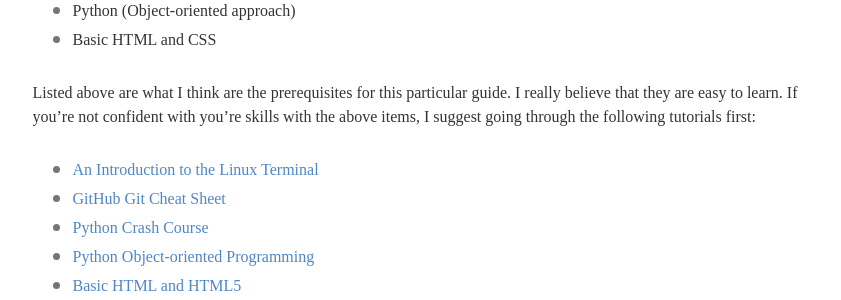
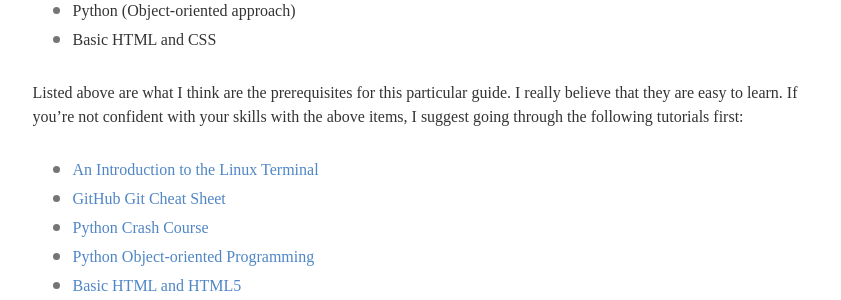
Before and after one commit to jennieablog/jennieablog.github.io, a Jekyll site: the page built from _posts/2020-06-01-django-beginners-guide.md, in a window 1280 px wide. Shown: the part 511-811 px from the top of the page, without its empty margins (219-1060 px from the left). Built offline with Jekyll 4.4.1, drawn with Linux system fonts in a browser that asks for light colours; nearby versions of some CDN libraries; some web fonts are replaced; comment, search, counter and statistics services are not loaded.

Commit message:
blogpost3: corrected type you're -> your

```diff
--- a/_posts/2020-06-01-django-beginners-guide.md
+++ b/_posts/2020-06-01-django-beginners-guide.md
@@ -22,7 +22,7 @@ comments : True
 - Basic HTML and CSS
 <br><br>
 
-Listed above are what I think are the prerequisites for this particular guide. I really believe that they are easy to learn. If you're not confident with you're skills with the above items, I suggest going through the following tutorials first: <br><br>
+Listed above are what I think are the prerequisites for this particular guide. I really believe that they are easy to learn. If you're not confident with your skills with the above items, I suggest going through the following tutorials first: <br><br>
 
 - [An Introduction to the Linux Terminal](https://www.digitalocean.com/community/tutorials/an-introduction-to-the-linux-terminal)
 - [GitHub Git Cheat Sheet](https://github.github.com/training-kit/downloads/github-git-cheat-sheet/)
```
